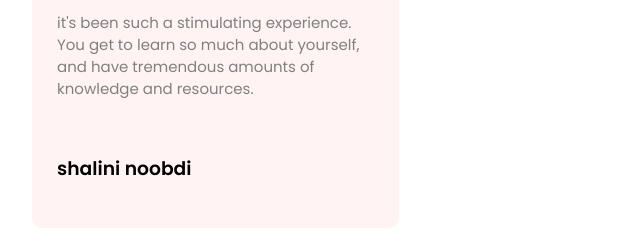
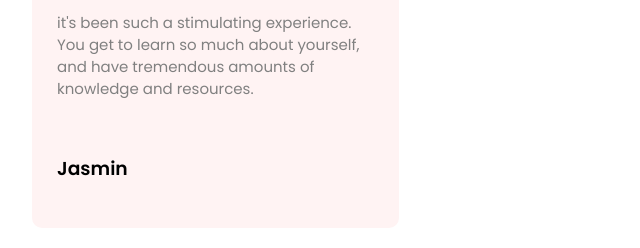
Before and after one commit to iamkunalkeshav/Website, a plain HTML site: page index.html in a window 1280 px wide. Shown: the part 2610-2858 px from the top of the page, 96-736 px from the left. Drawn offline with Linux system fonts and the light colour scheme.

Commit message:
Update index.html

```diff
--- a/index.html
+++ b/index.html
@@ -126,7 +126,7 @@
                 <p>
                     it's been such a stimulating experience. You get to learn so much about yourself, and have tremendous amounts of knowledge and resources.
                 </p>
-                <h3>shalini noobdi</h3>
+                <h3>Jasmin</h3>
             </div>
             <div class="testimonials-col">
                 <img src="https://images.unsplash.com/photo-1545696968-1a5245650b36?ixid=MnwxMjA3fDB8MHxwaG90by1wYWdlfHx8fGVufDB8fHx8&ixlib=rb-1.2.1&auto=format&fit=crop&w=717&q=80 " />
```
